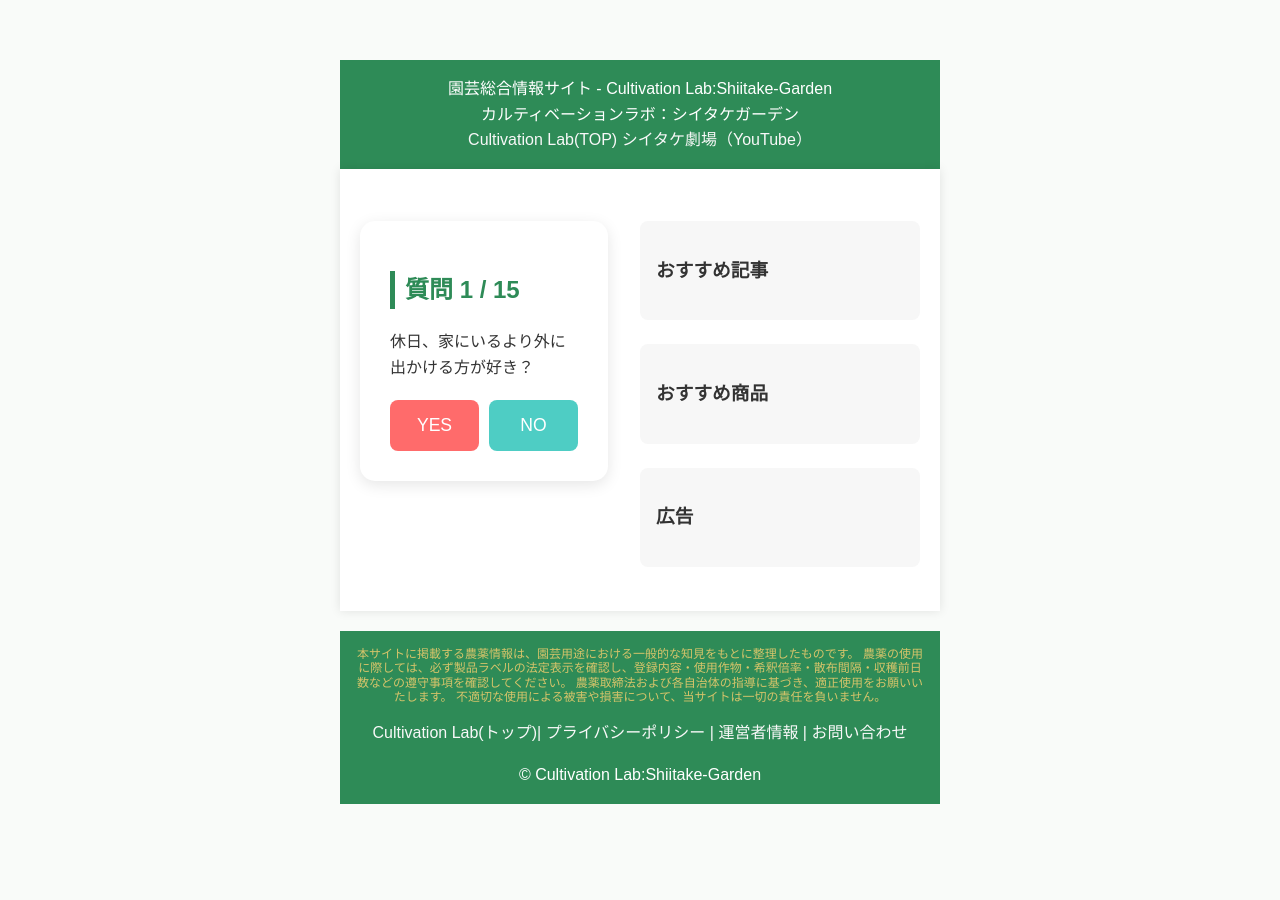
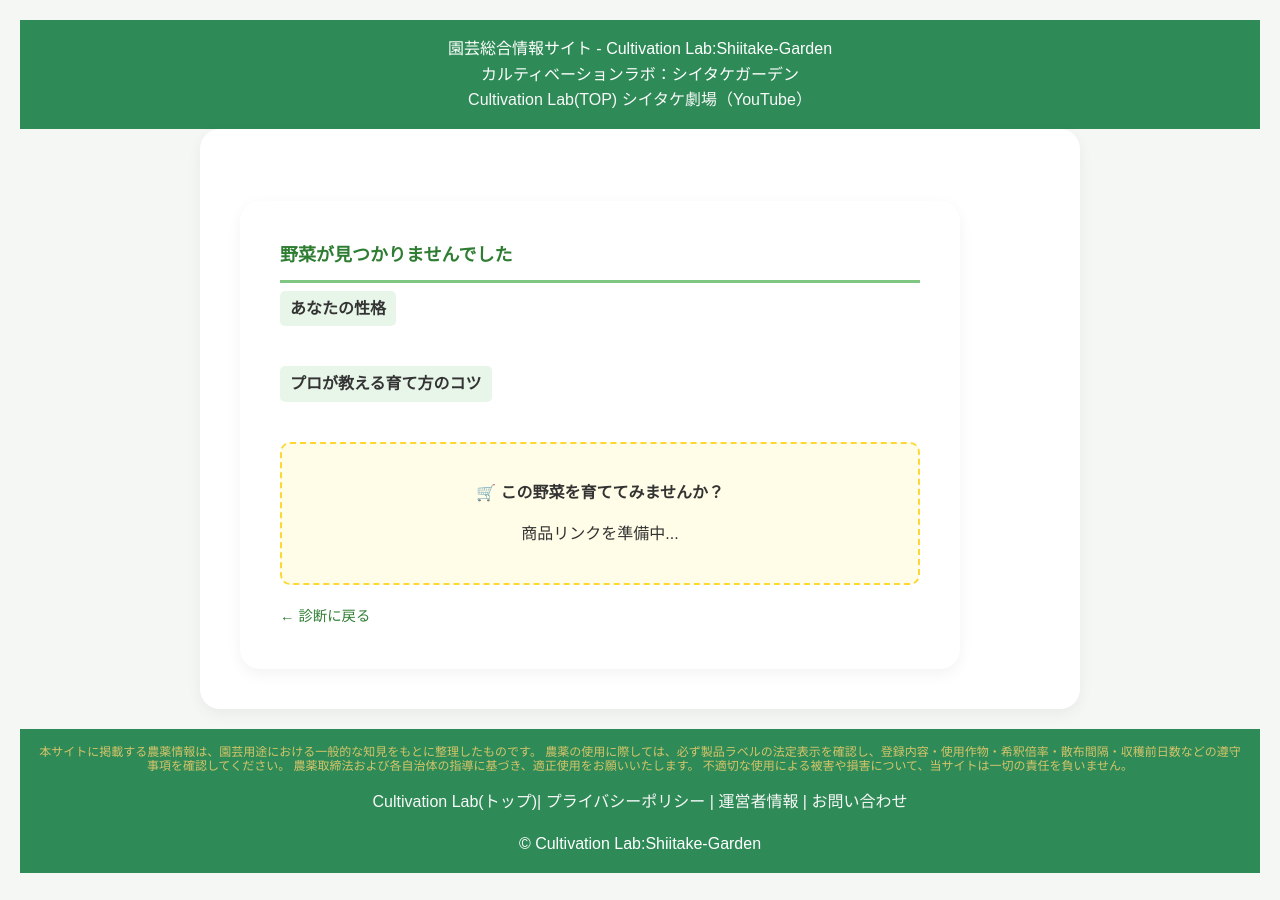
Before and after one commit to shiitake-garden/shiitake-garden.github.io, a Jekyll site: the page built from contents/fortune/detail.html, in a window 1280 px wide. Built offline with Jekyll 4.4.1, drawn with Linux system fonts in a browser that asks for light colours.

Commit message:
Update detail.html

```diff
--- a/contents/fortune/detail.html
+++ b/contents/fortune/detail.html
@@ -11,155 +11,71 @@
 <!--ここから記事-->
 <section class="article-layout">
   <article class="article-main">
-  <!--占い本体-->
-  <head>
+ <head>
     <meta charset="UTF-8">
-    <title>本格！野菜占い</title>
+    <title id="page-title">野菜詳細ページ</title>
     <style>
-        body { font-family: sans-serif; max-width: 600px; margin: 40px auto; padding: 20px; line-height: 1.6; background-color: #f9fbf9; }
-        .card { background: white; padding: 30px; border-radius: 15px; box-shadow: 0 4px 15px rgba(0,0,0,0.1); }
-        .btn-container { display: flex; gap: 10px; margin-top: 20px; }
-        button { flex: 1; padding: 15px; font-size: 1.1em; cursor: pointer; border-radius: 8px; border: none; transition: 0.2s; }
-        .btn-yes { background-color: #ff6b6b; color: white; }
-        .btn-no { background-color: #4ecdc4; color: white; }
-        button:hover { opacity: 0.8; transform: translateY(-2px); }
-        #result { display: none; }
-        .job-tag { display: inline-block; background: #e0f2f1; padding: 5px 10px; border-radius: 5px; margin-right: 5px; font-size: 0.9em; }
+        body { font-family: sans-serif; background: #f4f7f4; color: #333; margin: 0; padding: 20px; }
+        .container { max-width: 800px; margin: 0 auto; background: white; padding: 40px; border-radius: 20px; box-shadow: 0 5px 15px rgba(0,0,0,0.05); }
+        h1 { color: #2e7d32; border-bottom: 3px solid #81c784; padding-bottom: 10px; }
+        .section { margin-bottom: 30px; }
+        .label { font-weight: bold; background: #e8f5e9; padding: 5px 10px; border-radius: 5px; display: inline-block; margin-bottom: 10px; }
+        .ad-box { background: #fffde7; border: 2px dashed #fdd835; padding: 20px; text-align: center; border-radius: 10px; }
+        .back-btn { display: inline-block; margin-top: 20px; color: #2e7d32; text-decoration: none; font-size: 0.9em; }
     </style>
 </head>
 <body>
 
-<div class="card">
-    <div id="quiz-part">
-        <h2 id="q-number">質問 1 / 15</h2>
-        <p id="q-text">読み込み中...</p>
-        <div class="btn-container">
-            <button class="btn-yes" onclick="answer(true)">YES</button>
-            <button class="btn-no" onclick="answer(false)">NO</button>
-        </div>
+<div class="container">
+    <h1 id="veg-name">読み込み中...</h1>
+
+    <div class="section">
+        <span class="label">あなたの性格</span>
+        <p id="veg-desc"></p>
     </div>
 
-    <div id="result">
-        <h2>あなたの野菜タイプは...</h2>
-        <h1 id="res-name" style="color: #2e7d32;">野菜名</h1>
-        <p id="res-desc">性格文がここに入ります。</p>
-        <h3>向いている職業</h3>
-        <div id="res-jobs"></div>
-        <hr>
-        <button onclick="location.reload()">もう一度占う</button>
+    <div class="section">
+        <span class="label">プロが教える育て方のコツ</span>
+        <p id="veg-grow"></p>
     </div>
+
+    <div class="ad-box">
+        <p><strong>🛒 この野菜を育ててみませんか？</strong></p>
+        <p id="ad-link">商品リンクを準備中...</p>
+    </div>
+
+    <a href="index.html" class="back-btn">← 診断に戻る</a>
 </div>
 
+<script>
+    async function loadDetail() {
+        // URLからIDを取得 (例: ?id=tomato)
+        const params = new URLSearchParams(window.location.search);
+        const targetId = params.get('id');
 
+        const response = await fetch('vegetables.csv');
+        const text = await response.text();
+        const lines = text.trim().split('\n');
 
+        // CSVから該当するIDの行を探す
+        const data = lines.slice(1).map(line => line.split(',')).find(row => row[8] === targetId);
 
-  <!--占いここまで-->
-  </article>
-  <!--ここからサイドバー-->
-  <aside class="article-sidebar">
+        if (data) {
+            document.getElementById('page-title').innerText = data[0] + "の育て方と性格診断";
+            document.getElementById('veg-name').innerText = data[0];
+            document.getElementById('veg-desc').innerText = data[1];
+            document.getElementById('veg-grow').innerText = data[9];
 
-    <div class="sidebar-block">
-      <h3>おすすめ記事</h3>
-      <ul>
-        <!--
-        <li><a href="#">家庭菜園の病害虫対策</a></li>
-        <li><a href="#">果樹の年間作業カレンダー</a></li>
-        <li><a href="#">初心者向け農薬の選び方</a></li>
-        -->
-      </ul>
-    </div>
-
-    <div class="sidebar-block">
-      <h3>おすすめ商品</h3>
-      <!-- Amazonアフィリエイトリンクをここに -->
-    </div>
-
-    <div class="sidebar-block">
-      <h3>広告</h3>
-      <!-- AdSense広告枠 -->
-
-    </div>
-
-  </aside>
-
-</section>
-<!--ここから占いスクリプト-->
-<script>
-    let questions = [];
-    let vegetables = [];
-    let currentIdx = 0;
-    let userScore = { A: 0, H: 0, S: 0 };
-
-    // CSVをパースする関数
-    function parseCSV(text) {
-        const lines = text.trim().split('\n');
-        return lines.slice(1).map(line => line.split(',').map(s => s.trim()));
-    }
-
-    // データの読み込み
-    async function init() {
-        const [qRes, vRes] = await Promise.all([
-            fetch('questions.csv').then(r => r.text()),
-            fetch('vegetables.csv').then(r => r.text())
-        ]);
-
-        questions = parseCSV(qRes);
-        vegetables = parseCSV(vRes);
-        showQuestion();
-    }
-
-    function showQuestion() {
-        if (currentIdx < questions.length) {
-            document.getElementById('q-number').innerText = `質問 ${currentIdx + 1} / ${questions.length}`;
-            document.getElementById('q-text').innerText = questions[currentIdx][1];
+            const shopKw = encodeURIComponent(data[10]);
+            document.getElementById('ad-link').innerHTML =
+                `<a href="https://www.amazon.co.jp/s?k=${shopKw}" target="_blank" style="color: #d32f2f; font-weight: bold;">
+                Amazonで「${data[0]}」の栽培セットを見る</a>`;
         } else {
-            showResult();
+            document.getElementById('veg-name').innerText = "野菜が見つかりませんでした";
         }
     }
+    loadDetail();
+</script>
 
-    function answer(isYes) {
-        const q = questions[currentIdx];
-        const attr = q[2].charAt(0); // "A (外向)" から "A" を取得
-        const points = isYes ? parseInt(q[3]) : parseInt(q[4]);
-        userScore[attr] += points;
-
-        currentIdx++;
-        showQuestion();
-    }
-
-    function showResult() {
-        document.getElementById('quiz-part').style.display = 'none';
-        document.getElementById('result').style.display = 'block';
-
-        let nearestVeg = null;
-        let minDistance = Infinity;
-
-        vegetables.forEach(v => {
-            const vScore = { A: parseInt(v[5]), H: parseInt(v[6]), S: parseInt(v[7]) };
-            // ユークリッド距離の計算
-            const distance = Math.sqrt(
-                Math.pow(userScore.A - vScore.A, 2) +
-                Math.pow(userScore.H - vScore.H, 2) +
-                Math.pow(userScore.S - vScore.S, 2)
-            );
-
-            if (distance < minDistance) {
-                minDistance = distance;
-                nearestVeg = v;
-            }
-        });
-
-        document.getElementById('res-name').innerText = nearestVeg[0];
-        document.getElementById('res-desc').innerText = nearestVeg[1];
-
-        const jobsDiv = document.getElementById('res-jobs');
-        [nearestVeg[2], nearestVeg[3], nearestVeg[4]].forEach(job => {
-            if(job) jobsDiv.innerHTML += `<span class="job-tag">${job}</span>`;
-        });
-    }
-
-    init();
-</script>
-  <!--ここまで占いスクリプト-->
 </body>
 </html>
```
